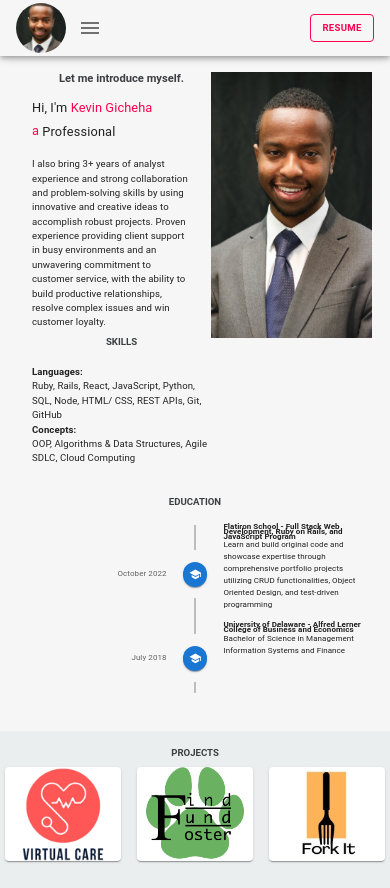
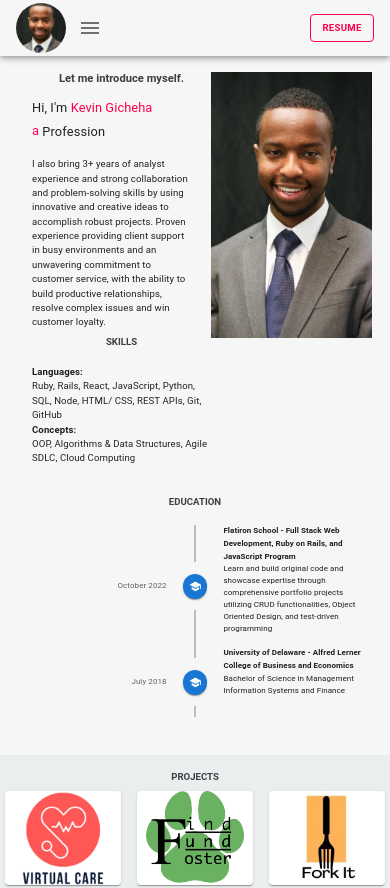
Before and after one commit to kgicheha/portfolio, a React (Create React App) app: page / in a window 390 px wide. Shown: the top 888 px of the page. Built offline with nearby package versions, Linux system fonts and the light colour scheme.

Commit message:
fixed timeline header

```diff
--- a/src/App.css
+++ b/src/App.css
@@ -305,7 +305,6 @@
   }
   #timeLineContentHeader {
     font-size: 0.5em;
-    line-height: 60%;
   }
   #timeLineContentItem {
     font-size: 0.5em;
```
